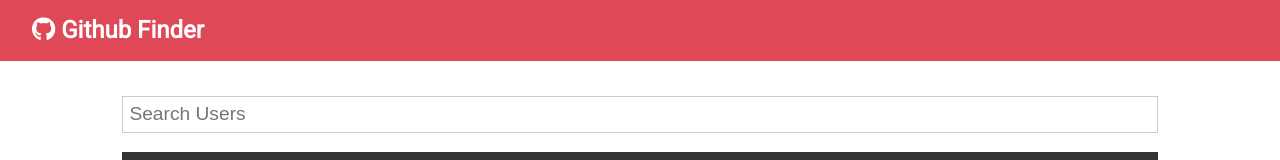
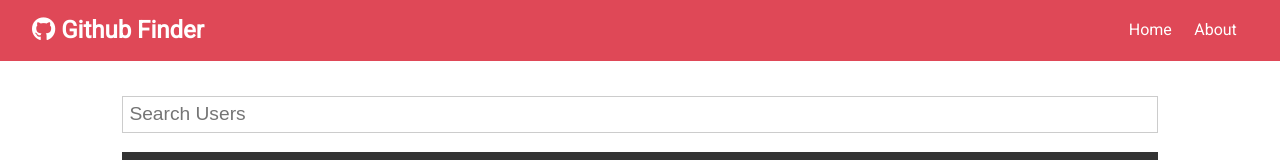
Before and after one commit to dahwi/Github-Finder, a React (Create React App) app: page / in a window 1280 px wide. Shown: the top 160 px of the page. Built offline with nearby package versions, Linux system fonts and the light colour scheme.

Commit message:
React Router Setup

```diff
--- a/src/App.js
+++ b/src/App.js
@@ -69,6 +69,7 @@
                   </Fragment>
                 )}
               ></Route>
+              <Route exact path='/about' component={About} />
             </Switch>
           </div>
         </div>
--- a/src/components/layout/Navbar.js
+++ b/src/components/layout/Navbar.js
@@ -1,5 +1,6 @@
 import React from "react";
 import PropTypes from "prop-types";
+import { Link } from "react-router-dom";
 
 const Navbar = ({ icon, title }) => {
   return (
@@ -7,6 +8,14 @@
       <h1>
         <i className={icon} /> {title}
       </h1>
+      <ul>
+        <li>
+          <Link to='/'>Home</Link>
+        </li>
+        <li>
+          <Link to='/about'>About</Link>
+        </li>
+      </ul>
     </nav>
   );
 };
```
